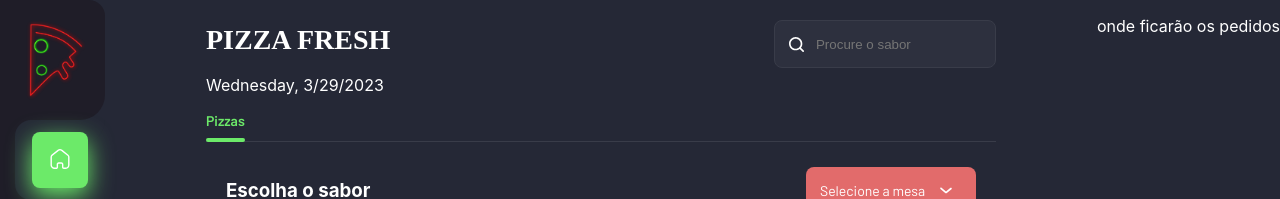
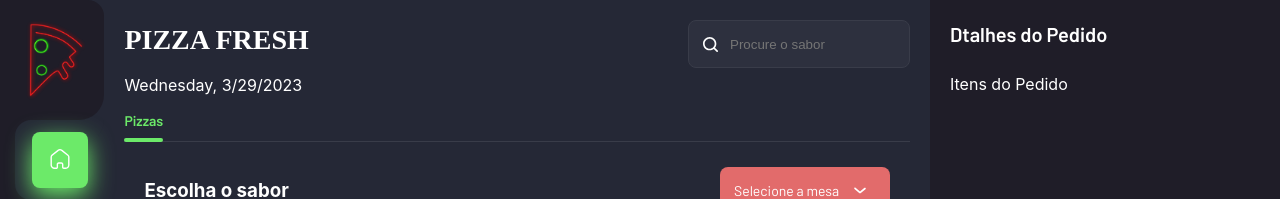
Before and after one commit to Bruintut/Game-live-REACT, a React (Create React App) app in the folder app/: page / in a window 1280 px wide. Shown: the top 199 px of the page. Built offline with nearby package versions, Linux system fonts and the light colour scheme; a web font is replaced by a local one.

Commit message:
add OrderDetails components

```diff
--- /dev/null
+++ b/app/src/components/OrderDetails/index.tsx
@@ -0,0 +1,17 @@
+import * as S from "./style";
+
+const orderDetails = () =>{
+    return(
+        <S.OrderDetails>
+            <S.OrderDetailsTitle>Dtalhes do Pedido</S.OrderDetailsTitle>
+            <S.OrderDetailsButtonGroup>
+
+            </S.OrderDetailsButtonGroup>
+            <S.OrderDetailsList>
+                <p>Itens do Pedido</p>
+            </S.OrderDetailsList>
+        </S.OrderDetails>
+    );
+}
+
+export default orderDetails;
--- /dev/null
+++ b/app/src/components/OrderDetails/style.ts
@@ -0,0 +1,97 @@
+import styled, { css } from "styled-components";
+
+export const OrderDetails = styled.section`
+  ${({ theme }) => css`
+    width: 350px;
+    justify-self: end;
+    background: ${theme.colors.baseBg2};
+    padding: 20px;
+    box-sizing: border-box;
+    overflow: auto;
+    min-height: 100vh;
+  `}
+`;
+
+export const OrderDetailsTitle = styled.h2`
+  ${({ theme }) => css`
+    ${theme.mixins.headingStyle()};
+    font-size: 20px;
+    font-weight: 600;
+    margin: 0;
+  `}
+`;
+
+export const OrderDetailsButtonGroup = styled.div`
+  ${() => css`
+    display: flex;
+    justify-content: flex-start;
+    gap: 10px;
+    margin-top: 10px;
+  `}
+`;
+
+export const OrderDetailsList = styled.div`
+  ${() => css`
+    margin-top: 16px;
+  `}
+`;
+
+export const OrderDetailsListTitle = styled.div`
+  ${() => css`
+    display: flex;
+    justify-content: flex-start;
+    h4 {
+      display: inline-block;
+      margin: 0;
+      &:nth-child(1) {
+        width: 190px;
+      }
+      &:nth-child(2) {
+        width: 50px;
+      }
+    }
+  `}
+`;
+
+export const OrderDetailsListGap = styled.div`
+  ${({ theme }) => css`
+    height: 90px;
+    background: ${theme.colors.baseBg1};
+    border-radius: 8px;
+  `}
+`;
+
+export const OrderDetailsListFooter = styled.div`
+  ${() => css`
+    margin-top: 15px;
+    display: flex;
+    flex-direction: column;
+    gap: 15px;
+  `}
+`;
+
+export const OrderDetailsListFooterRow = styled.div`
+  ${({ theme }) => css`
+    display: flex;
+    justify-content: space-between;
+    ${theme.mixins.bodyStyle()};
+    span:nth-child(1) {
+      color: ${theme.colors.textLight};
+      font-weight: 400;
+    }
+    span:nth-child(2) {
+      color: ${theme.colors.textColor};
+      font-size: 16px;
+      font-weight: 500;
+    }
+  `}
+`;
+
+export const OrderDetailsListFooterWarning = styled.span`
+  ${({ theme }) => css`
+    ${theme.mixins.bodyStyle()};
+    color: ${theme.colors.secondaryColor};
+    font-weight: 500;
+    font-size: 16px;
+  `}
+`;
--- a/app/src/pages/Home/index.tsx
+++ b/app/src/pages/Home/index.tsx
@@ -6,6 +6,7 @@ import { RoutePath } from "types/routes";
 import { navigationItems } from "data/navigation";
 import ProductItemList from "components/ProductItemList";
 import ProductItem from "components/ProductItem";
+import OrderDetails from "components/OrderDetails";
 
 
 const Home =()=>{
@@ -40,7 +41,7 @@ const Home =()=>{
                 </div>
             </S.HomeContent>
             <aside>
-                <p>onde ficarão os pedidos</p>
+                <OrderDetails/>
             </aside>
         </S.Home>
     );
```
